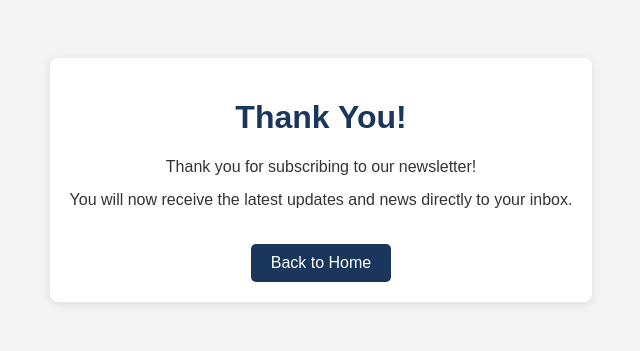
After one commit to Shazi-dani/smart_tech_v1, a Django app: page /newsletter/thank-you/ in a window 1280 px wide. The commit adds this page. Shown: the top 351 px of the page, without its empty margins (319-959 px from the left). Run offline with Django 3.2, Linux system fonts and the light colour scheme.

Commit message:
added newsletter template

```diff
--- /dev/null
+++ b/newsletter/templates/newsletter/thank_you.html
@@ -0,0 +1,19 @@
+<!DOCTYPE html>
+<html lang="en">
+<head>
+    <meta charset="UTF-8">
+    <meta name="viewport" content="width=device-width, initial-scale=1.0">
+    <title>Thank You for Subscribing!</title>
+    {% load static %}
+    <link rel="stylesheet" href="{% static 'css/style.css' %}">
+</head>
+<body>
+    <div class="container">
+        <h1>Thank You!</h1>
+        <p>Thank you for subscribing to our newsletter!</p>
+        <p>You will now receive the latest updates and news directly to your inbox.</p>
+        <a href="{% url 'home' %}" class="btn">Back to Home</a>
+    </div>
+
+</body>
+</html>
--- a/static/css/base.css
+++ b/static/css/base.css
@@ -304,6 +304,7 @@ ul {
   color: #fff;
 }
 
+
 @media screen and (min-width: 768px) {
   .signup-form {
     width: 520px;
--- /dev/null
+++ b/static/css/style.css
@@ -0,0 +1,37 @@
+body {
+    font-family: Arial, sans-serif;
+    background-color: #f4f4f4;
+    color: #333;
+    text-align: center;
+    padding: 50px;
+}
+
+.container {
+    background-color: white;
+    padding: 20px;
+    border-radius: 8px;
+    box-shadow: 0 2px 10px rgba(0, 0, 0, 0.1);
+    display: inline-block;
+}
+
+h1 {
+    color: #1b365c;
+}
+
+p {
+    margin: 15px 0;
+}
+
+.btn {
+    display: inline-block;
+    margin-top: 20px;
+    padding: 10px 20px;
+    background-color: #1b365c !important ;
+    color: white;
+    text-decoration: none;
+    border-radius: 5px;
+}
+
+.btn:hover {
+    background-color: #1b365c;
+}
```
Also changed, not shown: newsletter/templates/newsletter/subscribe.html (added, +23 -0 lines).
